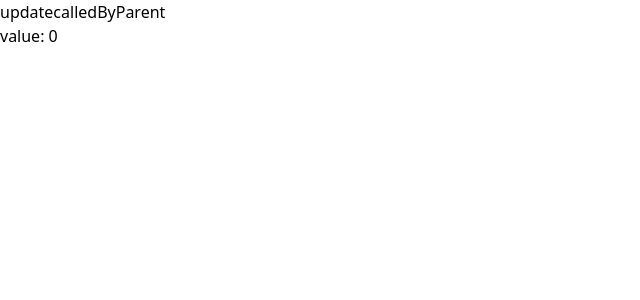
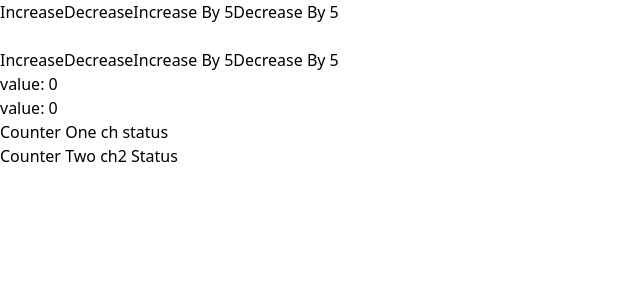
Before and after one commit to yanmoenaing118/angular-module, an Angular app: page /home in a window 1280 px wide. Shown: the top 300 px of the page, without its empty margins (0-640 px from the left). Built offline with nearby package versions, Linux system fonts and the light colour scheme.

Commit message:
template local variables

```diff
--- a/src/app/app.component.html
+++ b/src/app/app.component.html
@@ -2,13 +2,12 @@
 
 <div class="m-4">
   <div class="flex gap-4">
-    <button class="p-3 border" (click)="updateCount()">
+    <button class="p-3 border">
       update
     </button>
-    <button class="p-3 border" (click)="calledByParent()">
+    <button class="p-3 border">
       calledByParent
     </button>
   </div>
-
   <app-child #ch1></app-child>
 </div>
--- a/src/app/app.component.ts
+++ b/src/app/app.component.ts
@@ -1,55 +1,75 @@
-import {
-  Component,
-  Input,
-  OnChanges,
-  OnInit,
-  SimpleChange,
-  SimpleChanges,
-  ViewChild,
-} from '@angular/core';
-
-
+import { Component } from '@angular/core';
 
 @Component({
-  selector: 'app-child',
+  selector: 'app-counter',
   template: ` <div>value: {{ counter }}</div> `,
 })
-export class ChildComponent implements OnInit, OnChanges {
-  counter = 0;
-  ngOnInit() {
-
+export class CounterComponent {
+  counter: number = 0;
+  updateCounter(dir: any) {
+    if (dir == '+') {
+      this.counter++;
+    } else {
+      this.counter--;
+    }
   }
 
-  ngOnChanges(changes: SimpleChanges): void {
-
+  increaseBy(value: number) {
+    this.counter = this.counter + value;
   }
 
-  calledByParent() {
-    console.log('called by parent using template local variable');
+  decreaseBy(value: number) {
+    this.counter = this.counter - value;
   }
 }
+
+/**Parent App Component */
 @Component({
   selector: 'app-root',
-  templateUrl: './app.component.html',
+  template: `
+    <button class="p-3 border" (click)="ch.updateCounter('+')">Increase</button>
+    <button class="p-3 border" (click)="ch.updateCounter('-')">Decrease</button>
+    <button class="p-3 border" (click)="ch.increaseBy(5)">Increase By 5</button>
+    <button class="p-3 border" (click)="ch.decreaseBy(5)">Decrease By 5</button>
+    <br /><br />
+    <button class="p-3 border" (click)="ch2.updateCounter('+')">
+      Increase
+    </button>
+    <button class="p-3 border" (click)="ch2.updateCounter('-')">
+      Decrease
+    </button>
+    <button class="p-3 border" (click)="ch2.increaseBy(5)">
+      Increase By 5
+    </button>
+    <button class="p-3 border" (click)="ch2.decreaseBy(5)">
+      Decrease By 5
+    </button>
+    <br />
+
+    <app-counter #ch></app-counter>
+    <app-counter #ch2></app-counter>
+    <div class="mt-10">
+      <h3 class="text-lg font-bold">Counter One ch status</h3>
+      <div
+        *ngIf="ch.counter > 5"
+        class="p-5 shadow-md bg-emerald-300 text-white"
+      >
+        The counter one is greater than 5
+      </div>
+      <div
+        *ngIf="ch.counter < 0"
+        class="p-5 shadow-md bg-purple-300 text-white"
+      >
+        The counter one is less than 0
+      </div>
+    </div>
+
+    <div class="mt-10">
+      <h3 class="text-lg font-bold">Counter Two ch2 Status</h3>
+      <div *ngIf="ch2.counter > 5" class="p-5 shadow-md bg-orange-300">The Counter ch2 is greater than 5</div>
+      <div *ngIf="ch2.counter < 0" class="p-5 shadow-md bg-red-300">The Counter ch2 is less than 0</div>
+    </div>
+  `,
   styleUrls: ['./app.component.css'],
 })
-export class AppComponent implements OnInit {
-
-  @ViewChild("ch1", { static: false })
-  child: any;
-
-  ngOnInit(): void {
-
-  }
-
-  updateCount() {
-    this.child.counter = this.child.counter++;
-  }
-
-  calledByParent() {
-
-  }
-
-
-
-}
+export class AppComponent {}
--- a/src/app/app.module.ts
+++ b/src/app/app.module.ts
@@ -1,10 +1,10 @@
 import { NgModule } from '@angular/core';
 import { BrowserModule } from '@angular/platform-browser';
 
-import { AppComponent, ChildComponent } from './app.component';
+import { AppComponent, CounterComponent } from './app.component';
 
 @NgModule({
-  declarations: [AppComponent, ChildComponent],
+  declarations: [AppComponent, CounterComponent],
   imports: [BrowserModule],
   exports: [],
   providers: [],
```
